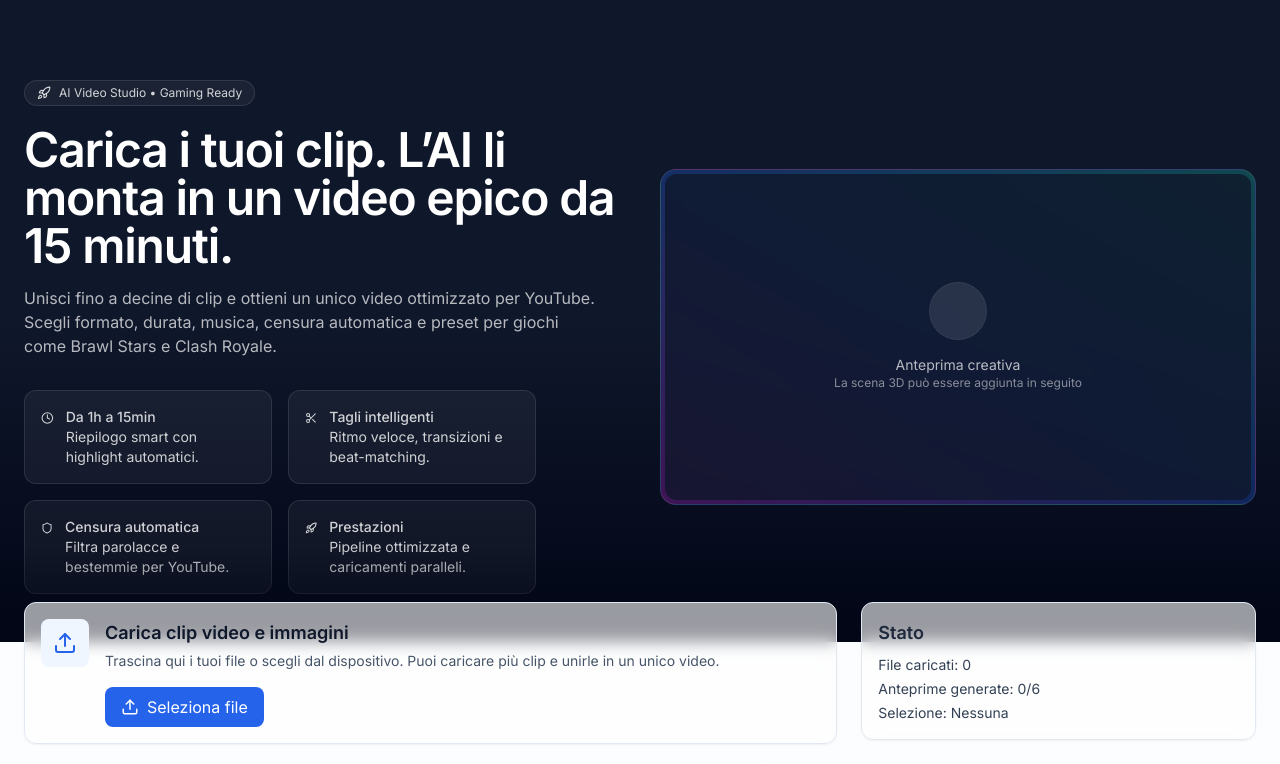
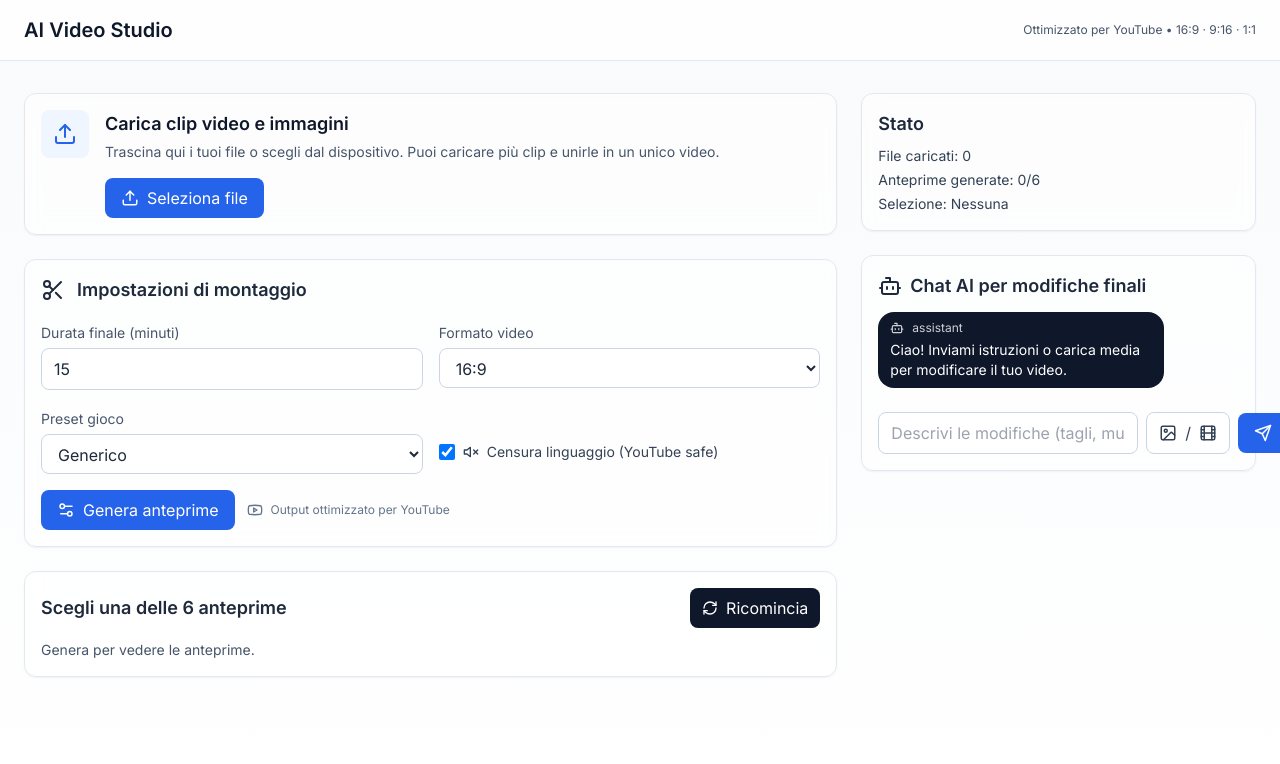
Before and after one commit to flamesuserresource4/frontend-repo_d364cvil_fygvd2, a React (Vite) app: page / in a window 1280 px wide. Shown: the top 764 px of the page. Built offline with nearby package versions, Linux system fonts and the light colour scheme; a web font is replaced by a local one.

Commit message:
Update project prj_d364cvil - 2025-11-06T12:46:15.880Z

```diff
--- a/src/App.jsx
+++ b/src/App.jsx
@@ -1,5 +1,4 @@
 import { useMemo, useState } from "react";
-import Hero from "./components/Hero";
 import Uploader from "./components/Uploader";
 import EditorControls from "./components/EditorControls";
 import PreviewPicker from "./components/PreviewPicker";
@@ -11,7 +10,7 @@ function App() {
   const [selectedPreview, setSelectedPreview] = useState(null);
 
   const handleAddFiles = (incoming) => {
-    // Merge and de-duplicate by name+size for UX
+    // Merge e deduplica per name+size
     const map = new Map();
     [...files, ...incoming].forEach((f) => map.set(`${f.name}-${f.size}`, f));
     setFiles(Array.from(map.values()));
@@ -24,18 +23,15 @@ function App() {
   const handleClear = () => setFiles([]);
 
   const generatePreviews = ({ targetLength, aspect, preset, censor }) => {
-    // Mock preview generation using local object URLs for the first videos
+    // Mock: genera fino a 6 anteprime da file video caricati o placeholder neri
     const videoFiles = files.filter((f) => f.type.startsWith("video"));
-    const limit = Math.min(6, videoFiles.length || 6);
+    const generated = [];
 
-    // If not enough videos uploaded, create dummy black videos via data URI as placeholders
-    const generated = [];
-    for (let i = 0; i < limit; i++) {
+    for (let i = 0; i < 6; i++) {
       const f = videoFiles[i];
       if (f) generated.push(URL.createObjectURL(f));
       else generated.push("");
     }
-    while (generated.length < 6) generated.push("");
 
     setPreviews(generated);
     setSelectedPreview(null);
@@ -50,9 +46,14 @@ function App() {
 
   return (
     <div className="min-h-screen bg-gradient-to-b from-slate-50 to-white">
-      <Hero />
+      <header className="sticky top-0 z-10 border-b border-slate-200 bg-white/80 backdrop-blur">
+        <div className="mx-auto max-w-7xl px-6 py-4 flex items-center justify-between">
+          <div className="text-xl font-semibold text-slate-900">AI Video Studio</div>
+          <div className="text-xs text-slate-600">Ottimizzato per YouTube • 16:9 · 9:16 · 1:1</div>
+        </div>
+      </header>
 
-      <main className="mx-auto max-w-7xl px-6 -mt-10 pb-24">
+      <main className="mx-auto max-w-7xl px-6 py-8">
         <div className="grid gap-6 lg:grid-cols-3">
           <div className="lg:col-span-2 space-y-6">
             <Uploader
```
Also changed, not shown: 1 other file (tests, documents, lock files or other folders).
